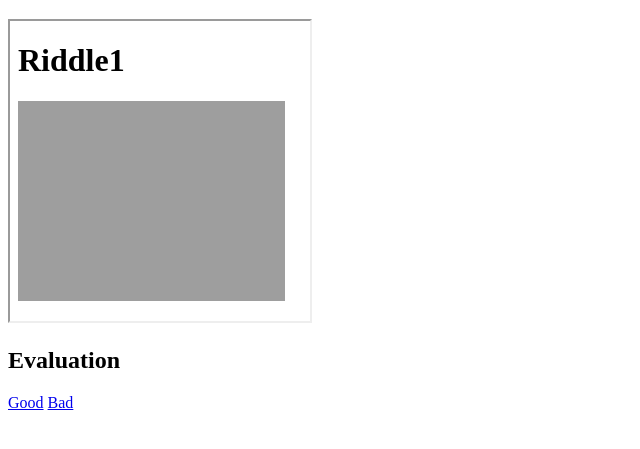
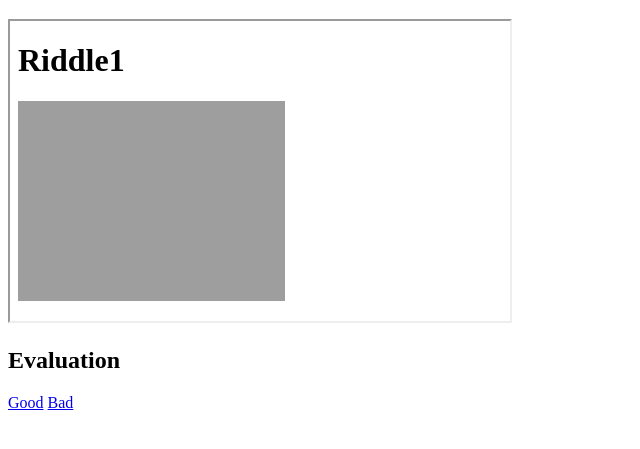
Before and after one commit to DerSkillBaumApfel/WebDevSecondLesson, a plain HTML site: page index.html in a window 1280 px wide. Shown: the part 87-536 px from the top of the page, without its empty margins (0-640 px from the left). Drawn offline with Linux system fonts and the light colour scheme.

Commit message:
Update index.html

```diff
--- a/index.html
+++ b/index.html
@@ -13,7 +13,7 @@
         <h1>Riddle Site</h1>
 
         <div>
-        <iframe name="displayFrame" src="riddle1.html" style="height:300px;"></iframe>
+        <iframe name="displayFrame" src="riddle1.html" style="height:300px; width: 500px;"></iframe>
         <p>
         <h2>Evaluation</h2>
         <a href="mailto:103793@fhwn.ac.at?Subject='Good'">Good</a>
```
